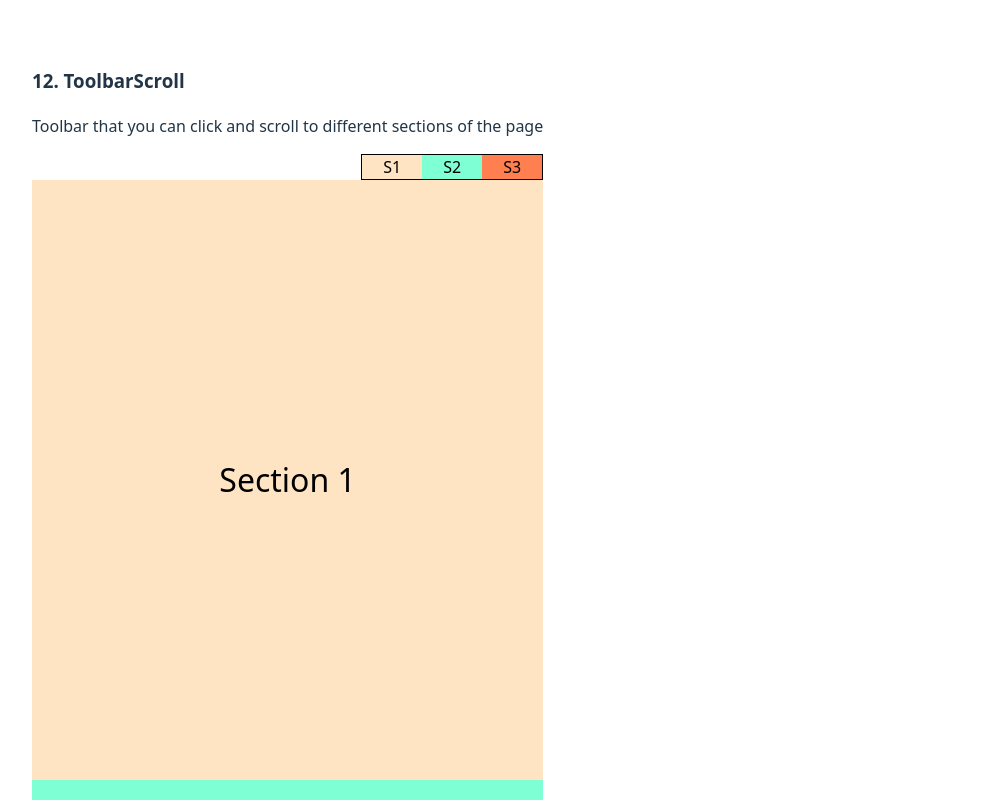
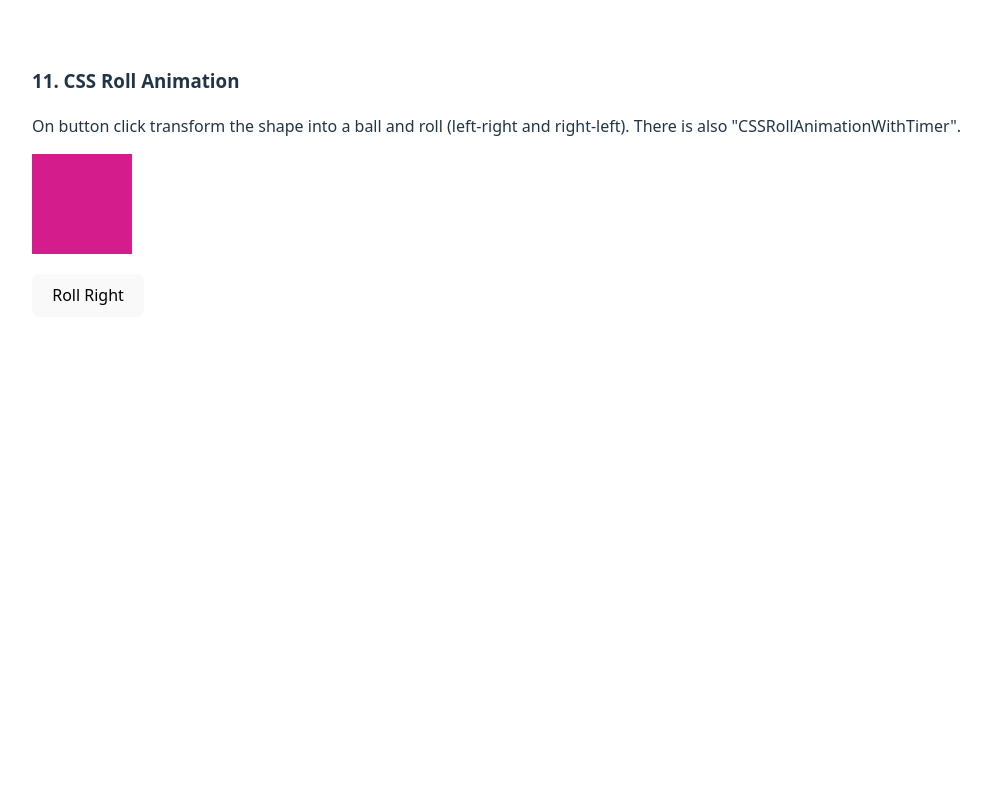
Before and after one commit to vigilvv/react-mini-challenges, a React (Vite) app: page / in a window 1280 px wide. Shown: the top 800 px of the page, without its empty margins (16-1006 px from the left). Built offline with nearby package versions, Linux system fonts and the light colour scheme.

Commit message:
feat: Proj11 - CSSRollAnimation - with ref

```diff
--- a/src/App.tsx
+++ b/src/App.tsx
@@ -11,8 +11,11 @@
 // } from "./mini-projects/Project08_PokemonCarousel";
 // import TabVisibilityCounter from "./mini-projects/Project09_TabVisibilityCounter";
 // import StopWatch from "./mini-projects/Project10_StopWatch";
-import CSSRollAnimation from "./mini-projects/Project11_CSSRollAnimation";
-import ToolbarScroll from "./mini-projects/Project12_ToolbarScroll";
+// import CSSRollAnimationWithTimer from "./mini-projects/Project11_CSSRollAnimation";
+
+import { CSSRollAnimationWithRef } from "./mini-projects/Project11_CSSRollAnimation";
+
+// import ToolbarScroll from "./mini-projects/Project12_ToolbarScroll";
 
 function App() {
   return (
@@ -85,18 +88,18 @@ function App() {
       </p>
       <StopWatch /> */}
 
-      {/* <h3>11. CSS Roll Animation</h3>
+      <h3>11. CSS Roll Animation</h3>
       <p>
         On button click transform the shape into a ball and roll (left-right and
-        right-left).
+        right-left). There is also "CSSRollAnimationWithTimer".
       </p>
-      <CSSRollAnimation /> */}
+      <CSSRollAnimationWithRef />
 
-      <h3>12. ToolbarScroll</h3>
+      {/* <h3>12. ToolbarScroll</h3>
       <p>
         Toolbar that you can click and scroll to different sections of the page
       </p>
-      <ToolbarScroll />
+      <ToolbarScroll /> */}
     </>
   );
 }
--- /dev/null
+++ b/src/mini-projects/Project11_CSSRollAnimation/CSSRollAnimationWithRef.tsx
@@ -0,0 +1,53 @@
+import { useEffect, useRef, useState } from "react";
+import styles from "./CSSRollAnimation.module.css";
+
+export default function CSSRollAnimationWithRef() {
+  const animate = useRef<"animateLeft" | "animateRight" | "">(""); // Which animation to play - initial state = ""
+
+  const [animationActive, setAnimationActive] = useState(false); // Disable the button when the animation is active
+
+  const node = useRef<HTMLDivElement | null>(null);
+
+  const handleAnimation = () => {
+    setAnimationActive(true);
+
+    if (animate.current === "animateLeft" || animate.current === "") {
+      animate.current = "animateRight";
+    } else {
+      animate.current = "animateLeft";
+    }
+  };
+
+  useEffect(() => {
+    if (!animationActive) return;
+
+    const checkAnimations = async () => {
+      if (node.current === null) return;
+
+      const animations = node.current.getAnimations({ subtree: true });
+      const promises = animations.map((animation) => animation.finished);
+      await Promise.all(promises);
+
+      setAnimationActive(false);
+    };
+
+    checkAnimations();
+  }); // No dependency array because there's only one state (animationActive) that can cause re-render
+
+  return (
+    <div>
+      <div className={styles.shapeContainer} ref={node}>
+        <div className={`${styles.shape} ${styles[animate.current]}`}></div>
+        <button
+          onClick={handleAnimation}
+          className={styles.button}
+          disabled={animationActive}
+        >
+          {animate.current === "animateLeft" || animate.current === ""
+            ? "Roll Right"
+            : "Roll Left"}
+        </button>
+      </div>
+    </div>
+  );
+}
--- a/src/mini-projects/Project11_CSSRollAnimation/CSSRollAnimation.tsx
+++ b/src/mini-projects/Project11_CSSRollAnimation/CSSRollAnimationWithTimer.tsx
@@ -1,7 +1,7 @@
 import { useState } from "react";
 import styles from "./CSSRollAnimation.module.css";
 
-export default function CSSRollAnimation() {
+export default function CSSRollAnimationWithTimer() {
   const [position, setPosition] = useState<"left" | "right">("left"); // Postion of the square shape
   const [animationState, setAnimationState] = useState<
     "" | "animateLeft" | "animateRight"
--- a/src/mini-projects/Project11_CSSRollAnimation/index.ts
+++ b/src/mini-projects/Project11_CSSRollAnimation/index.ts
@@ -1 +1,2 @@
-export { default } from "./CSSRollAnimation";
+export { default } from "./CSSRollAnimationWithTimer";
+export { default as CSSRollAnimationWithRef } from "./CSSRollAnimationWithRef";
```
